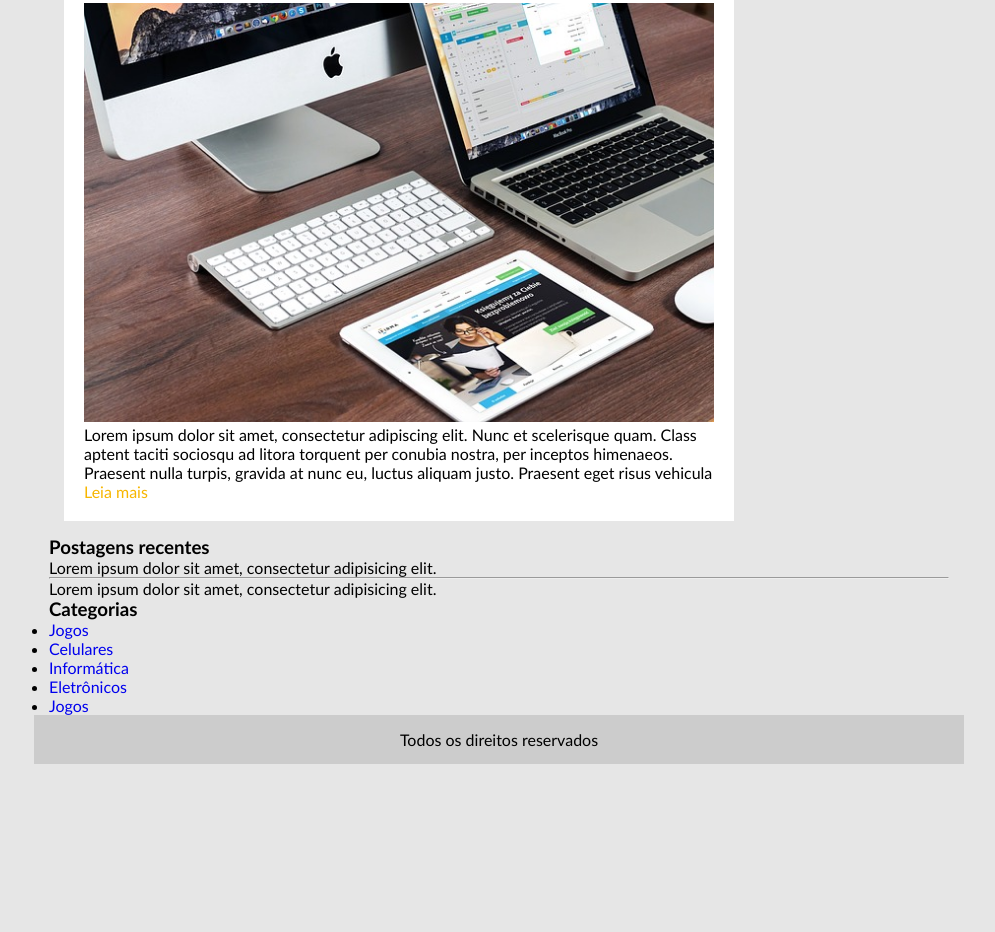
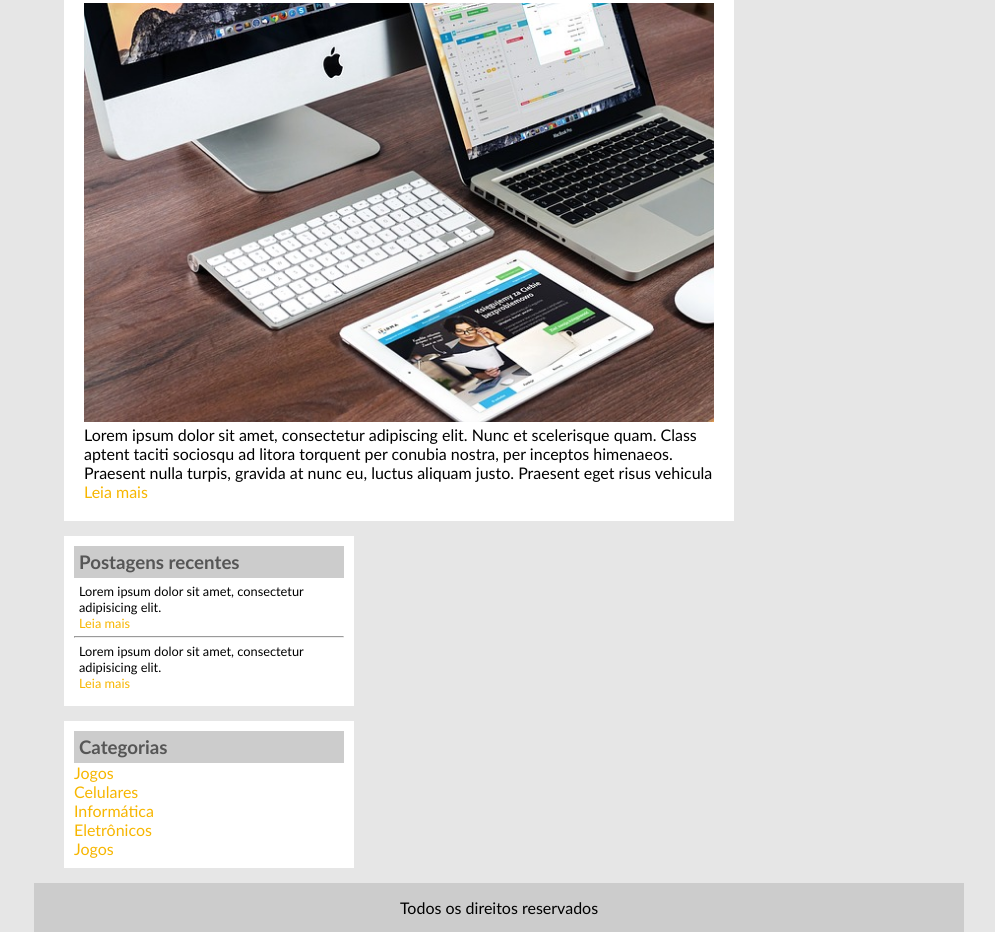
Before and after one commit to leandroperego/ProjetoTecBlog, a plain HTML site: page index.html in a window 1280 px wide. Shown: the part 849-1781 px from the top of the page, without its empty margins (141-1136 px from the left). Before the commit the page ends 1613 px from the top, so only its background shows below. Drawn offline with Linux system fonts and the light colour scheme.

Commit message:
Finished content and styling. Missing position

```diff
--- a/index.html
+++ b/index.html
@@ -54,22 +54,22 @@
 			<h3>Postagens recentes</h3>
 			<article>
 				<p>Lorem ipsum dolor sit amet, consectetur adipisicing elit.</p>
-				<a href="#" title="Leia mais"></a>
+				<a href="#" title="Leia mais">Leia mais</a>
 			</article>
 			<hr>
 			<article>
 				<p>Lorem ipsum dolor sit amet, consectetur adipisicing elit.</p>
-				<a href="#" title="Leia mais"></a>
+				<a href="#" title="Leia mais">Leia mais</a>
 			</article>
 		</aside>
 		<aside id="aside2">
 			<h3>Categorias</h3>
 			<ul>
-				<li><a href="#" title="Leia mais">Jogos</a></li>
-				<li><a href="#" title="Leia mais">Celulares</a></li>
-				<li><a href="#" title="Leia mais">Informática</a></li>
-				<li><a href="#" title="Leia mais">Eletrônicos</a></li>
-				<li><a href="#" title="Leia mais">Jogos</a></li>
+				<li class="liAside"><a href="#" title="Leia mais">Jogos</a></li>
+				<li class="liAside"><a href="#" title="Leia mais">Celulares</a></li>
+				<li class="liAside"><a href="#" title="Leia mais">Informática</a></li>
+				<li class="liAside"><a href="#" title="Leia mais">Eletrônicos</a></li>
+				<li class="liAside"><a href="#" title="Leia mais">Jogos</a></li>
 			</ul>
 		</aside>
 	</main>
--- a/style.css
+++ b/style.css
@@ -86,6 +86,10 @@ a[title="Leia mais"]:hover{
 	text-decoration: underline;
 }
 
+a[title="Leia mais"]{
+	color: #f7b600;
+}
+
 .post>header>p{
 	font-size: 0.8em;
 }
@@ -95,3 +99,25 @@ footer{
 	background-color: #CCCCCC;
 	text-align: center;
 }
+
+aside{
+	width: 30%;
+	background-color: white;
+	padding: 10px;
+	margin: 15px;
+}
+
+aside>h3{
+	background-color: #CCCCCC;
+	padding: 5px;
+	color: #565656;
+}
+
+aside>article{
+	padding: 5px;
+	font-size: 0.8em;
+}
+
+.liAside{
+	list-style-type: none;
+}
```
